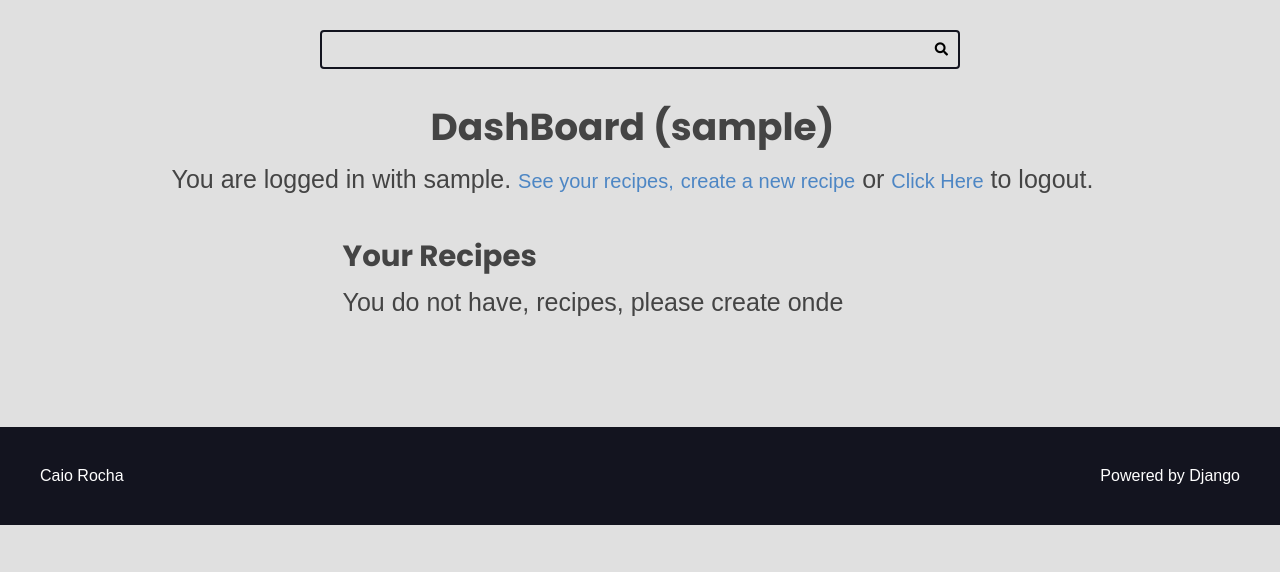
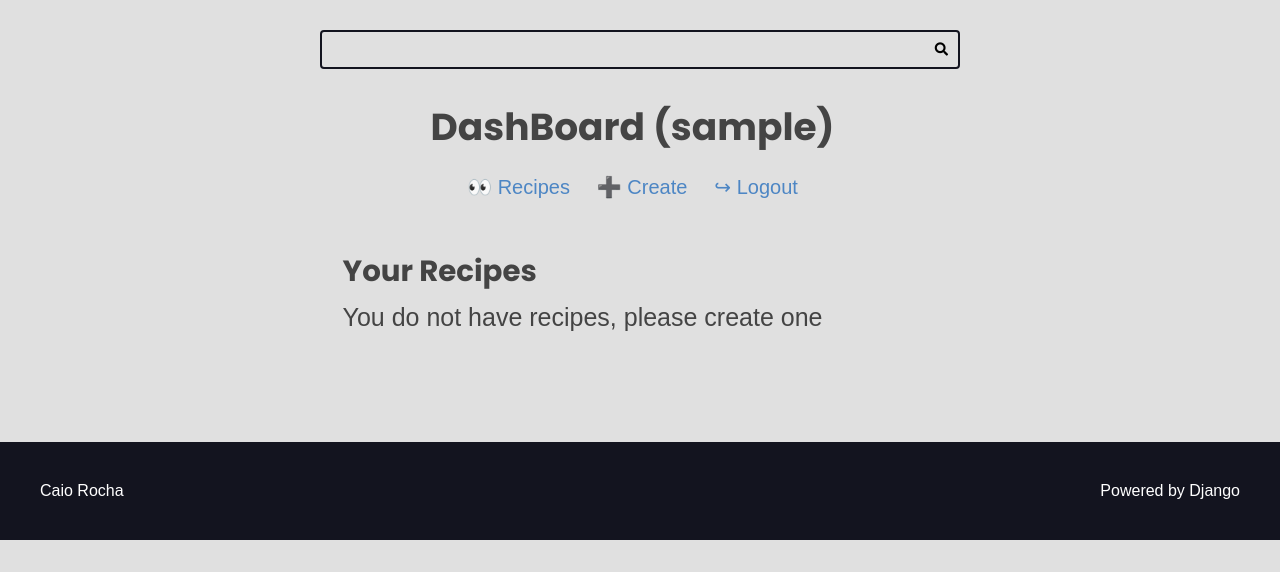
Before and after one commit to caioguimaraesr/recipes, a Django app: page /authors/dashboard/ in a window 1280 px wide. Shown: the part 120-692 px from the top of the page. Run offline with Django 5.2, Linux system fonts and the light colour scheme; the visitor is signed in with stand-in values (Sample User, id 1); data that the repository does not hold is empty.

Commit message:
changing my dashboard design

```diff
--- a/authors/templates/authors/pages/dashboard.html
+++ b/authors/templates/authors/pages/dashboard.html
@@ -25,7 +25,7 @@
                     </li>
                 {% empty %}
                     <li>
-                        <p>You do not have, recipes, please create onde</p>
+                        <p>You do not have recipes, please create one</p>
                     </li>
                 {% endfor %}
             </ul>
--- a/authors/templates/authors/partials/login_message.html
+++ b/authors/templates/authors/partials/login_message.html
@@ -1,11 +1,11 @@
 {% if user.is_authenticated %}
-<div class="login-message">You are logged in with {{ user }}.
-    <a href="{% url "authors:dashboard" %}" class="plaintext-button">See your recipes,</a>
-    <a href="{% url 'authors:dashboard_recipe_new' %}" class="plaintext-button">create a new recipe</a> or
+<div class="login-message">
+    <a href="{% url "authors:dashboard" %}" class="plaintext-button">👀 Recipes</a>
+    <a href="{% url 'authors:dashboard_recipe_new' %}" class="plaintext-button">➕ Create</a>
     <form class="inline-form" action="{% url "authors:logout" %}" method="POST">
         {% csrf_token %}
         <input type="hidden" name="username" value="{{ request.user.username }}">
-        <button class="plaintext-button" type="submit">Click Here</button> to logout.
+        <button class="plaintext-button" type="submit">↪ Logout</button>
     </form>
 </div>
 {% endif %}
--- a/base_static/global/css/style.css
+++ b/base_static/global/css/style.css
@@ -416,6 +416,7 @@ h1,h2,h3,h4,h5 {
     display: inline;
     border: none;
     background: none;
+    padding: 10px;
     cursor: pointer;
     color: var(--color-debug-dark);
     font-size: 20px;
```
